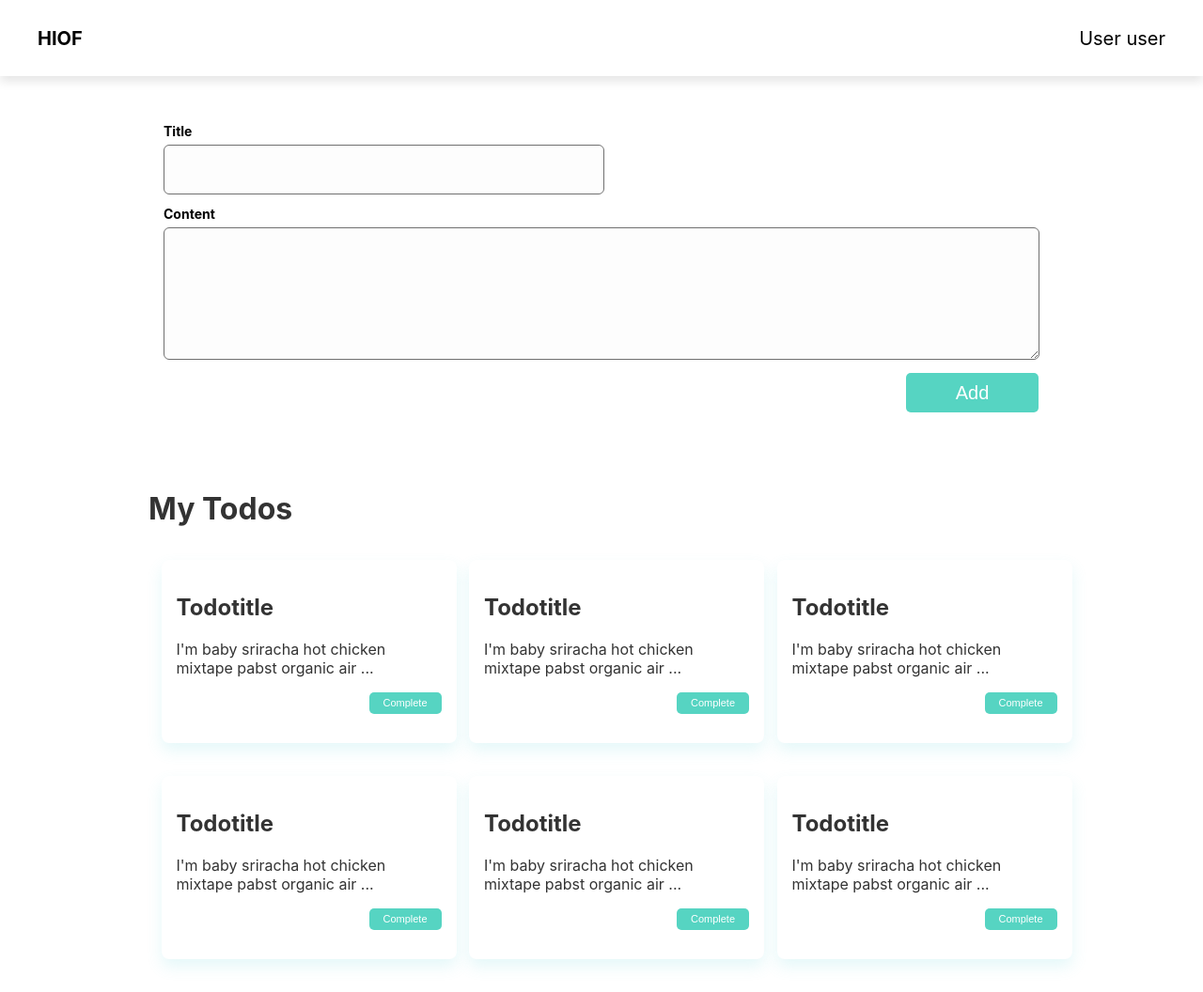
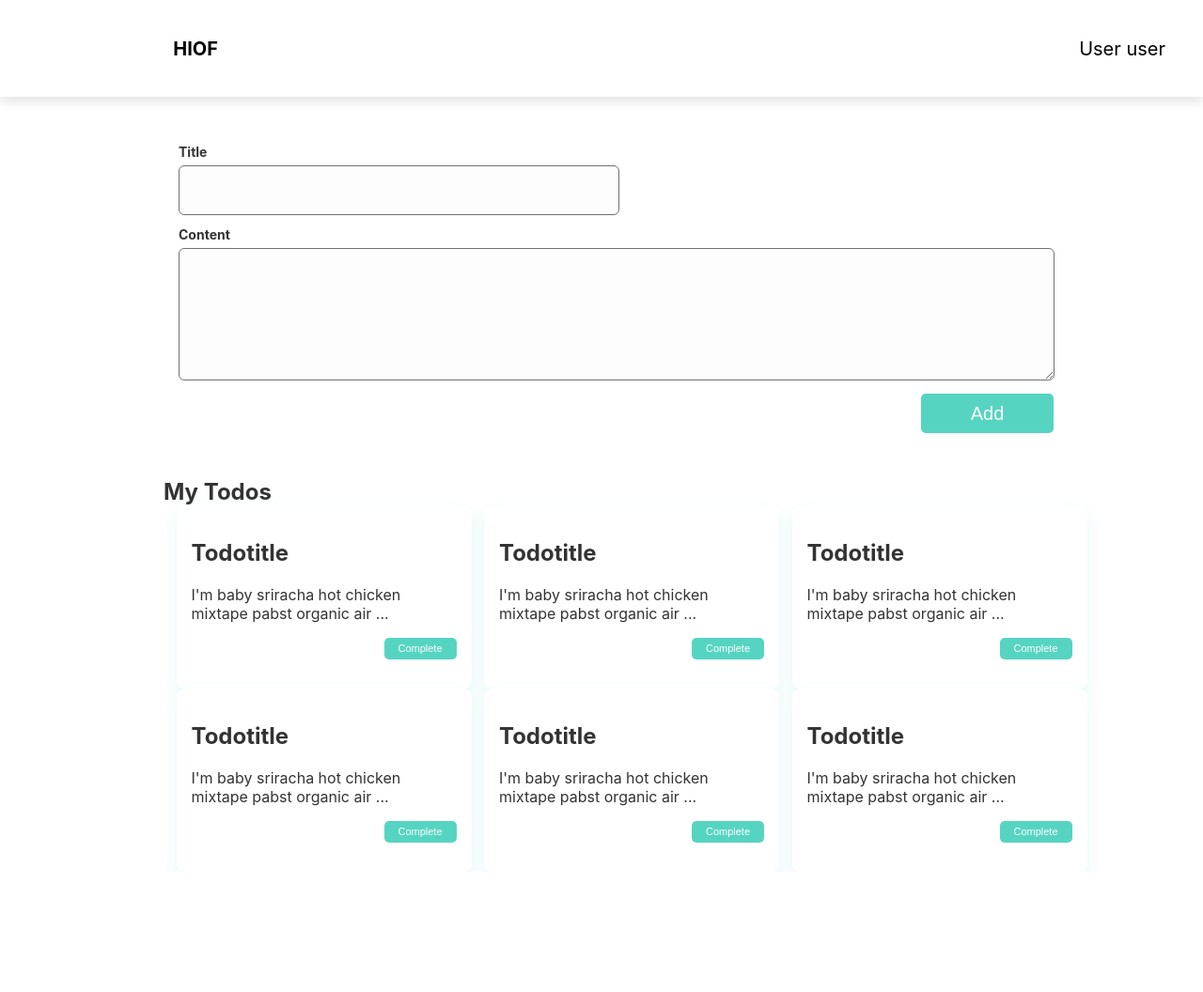
Before and after one commit to Nextrez/HTML-CSS-og-JS, a plain HTML site: page HTML, CSS, JS/Leksjon02.html in a window 1280 px wide. Shown: the whole page at 94% size. After the commit the page ends 928 px from the top, so only its background shows below. Drawn offline with Linux system fonts and the light colour scheme; files that its build step writes are made by us from their sources.

Commit message:
updated broken css

```diff
--- a/HTML, CSS, JS/CSS/style.css
+++ b/HTML, CSS, JS/CSS/style.css
@@ -3,9 +3,8 @@
         font-family: -apple-system, BlinkMacSystemFont, 'Segoe UI', Roboto, Oxygen, Ubuntu, Cantarell, 'Open Sans', 'Helvetica Neue', sans-serif;
         display: grid;
         grid-template-columns: 2fr 4fr 2fr;
-        grid-template-rows: 1fr 5fr 7fr;
+        grid-template-rows: 1fr 8fr;
         grid-template-areas: "nav nav nav"
-                            "forms forms forms"
                             "main main main";
 
         margin: 0;
@@ -28,7 +27,7 @@
         font-size: 20px;
     }
 
-    nav .logo {
+    .logo {
         grid-area: logo;
         justify-self: left;
         align-self: center;
@@ -50,7 +49,6 @@
     }
 
     form {
-        grid-area: forms;
         margin: 3em;
         grid-column: 2;
     }
@@ -84,7 +82,7 @@
         opacity: 1;
     }
 
-    main {
+    main, main section {
         color: #333333;
         margin-left: 2em;
         grid-area: main;
@@ -152,9 +150,8 @@
             font-family: -apple-system, BlinkMacSystemFont, 'Segoe UI', Roboto, Oxygen, Ubuntu, Cantarell, 'Open Sans', 'Helvetica Neue', sans-serif;
             display: grid;
             grid-template-columns: 8fr;
-            grid-template-rows: 1fr 4fr 10fr;
+            grid-template-rows: 1fr 10fr;
             grid-template-areas: "nav"
-                                "forms"
                                 "main";
 
             margin: 0;
--- a/HTML, CSS, JS/Leksjon02.html
+++ b/HTML, CSS, JS/Leksjon02.html
@@ -3,25 +3,27 @@
 <head>
     <meta charset="UTF-8">
     <meta name="viewport" content="width=device-width, initial-scale=1.0">
-    <link rel="stylesheet" href="../UIN/CSS/style.css">
+    <link rel="stylesheet" href="../HTML, CSS, JS/CSS/style.css">
     <title>Leksjon 02</title>
 </head>
 <body>
 
     <nav>
-        <section class="logo">
+        <header class="logo">
             <ul>
                 <li>
                     <strong>HIOF</strong>
                 </li>
             </ul>
-        </section>
+        </header>
 
         <ul>
             <li>User user</li>
         </ul>
     </nav>
 
+
+    <main>
         <form>
             <legend></legend>
             <label for="title"><strong>Title</strong></label><br>
@@ -31,11 +33,8 @@
             <input type="button" id="addBtn" value="Add">
         </form>
 
-    <main>
-        <header>
+        <section>
             <h1>My Todos</h1>
-        </header>
-
         <article>
             <h2>Todotitle</h2>
             <p>I'm baby sriracha hot chicken mixtape pabst organic air ...</p>
@@ -71,6 +70,7 @@
             <p>I'm baby sriracha hot chicken mixtape pabst organic air ...</p>
             <button class="cardBtn">Complete</button>
         </article>
+    </section>
     </main>
 </body>
 </html>
```
Lines whose indentation alone changed are shown as unchanged.
